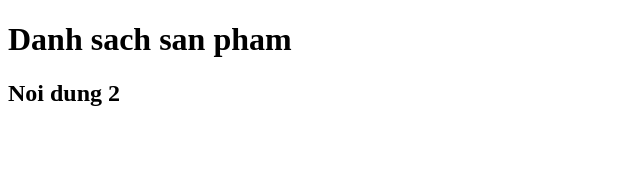
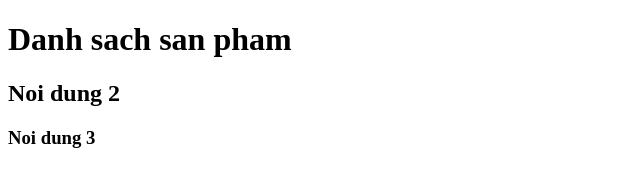
Before and after one commit to AITnguyen/backend-test, a plain HTML site: page product.html in a window 1280 px wide. Shown: the whole page, without its empty margins (0-640 px from the left). Drawn offline with Linux system fonts and the light colour scheme.

Commit message:
update_product

```diff
--- a/product.html
+++ b/product.html
@@ -8,5 +8,6 @@
 <body>
   <h1>Danh sach san pham</h1>
   <h2>Noi dung 2</h2>
+  <h3>Noi dung 3</h3>
 </body>
 </html>
```
